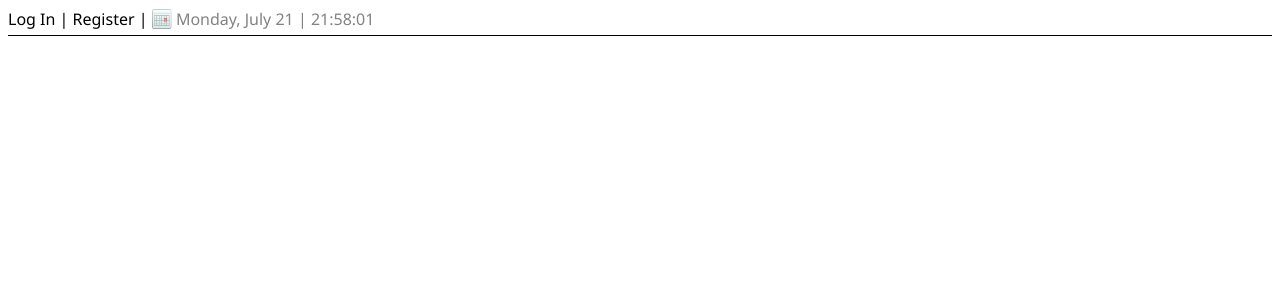
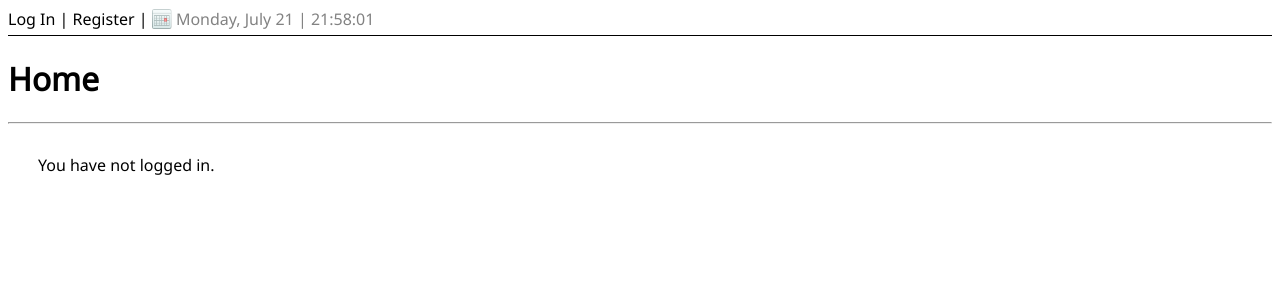
Before and after one commit to finScript/chat-project, a PHP site: page / in a window 1280 px wide. Shown: the top 300 px of the page. Run offline with PHP 8.4, Linux system fonts and the light colour scheme.

Commit message:
Minor Changes

```diff
--- a/chat/create.php
+++ b/chat/create.php
@@ -110,6 +110,9 @@
 
 						}
 
+						$sql = "INSERT INTO participants(chatkey, username) VALUES ('$sessionkey', '$host')";
+						$db->query($sql);
+
 						$user->access_to = $sessionkey;
 						$_SESSION['user'] = serialize($user);
 
--- a/index.php
+++ b/index.php
@@ -41,6 +41,15 @@
 
 			}
 
+			?>
+
+			<h1>Home</h1>
+			<hr>
+
+			<div id="wrapper">
+
+			<?php
+
 			if(isset($_SESSION['user'])) {
 
 				echo "<div id='invites'>";
@@ -48,6 +57,9 @@
 				$sql = "SELECT * FROM invites WHERE username = '" . $user->username . "'";
 				$db = new mysqli('localhost', 'root', '', 'chat');
 				$res = $db->query($sql);
+
+				echo "<h3>Invitations:</h3>";
+
 				if($res->num_rows) {
 
 
@@ -101,40 +113,53 @@
 
 
 
-				} else {
+				} else echo "You have not been invited to any chat sessions.";
 
-					echo "You have not been invited to any chat sessions.";
 
 				$sql = "SELECT * FROM active_chats WHERE host = '" . $user->username . "'";
 				$res = $db->query($sql);
+
+				echo "<h3>Hostings:</h3>";
+
+				if($res->num_rows) {
+
+					while($row = $res->fetch_object()) {
+						echo "You are hosting the following session: <b>";
+						echo $row->name . " (
+
+							<a href='chat/messenger/'><img src='chat/img/arrow_right.png' width='20' height='20' style='vertical-align:-4px;' /></a>
+							<a href='chat/messenger/delete.php'><img src='chat/img/invalidicon.png' width='20' height='20' style='vertical-align:-4px;' /></a>
+
+
+						)</b>";
+
+					}
+
+				} else echo "You are not hosting any session.";
+
+				$sql = "SELECT * FROM participants WHERE username = '" . $user->username . "'";
+				$res = $db->query($sql);
+
+				echo "<h3>Participations:</h3>";
 
 				if($res->num_rows) {
 
 					while($row = $res->fetch_object()) {
 
-							echo "<br />You are hosting the following session: <b>" . $row->name . " (<a href='chat/messenger/'>" . $user->access_to . "</a>)</b>";
-
-						}
-
-					} else {
-
-						echo "<br />You are no hosting any session.";
-
-						$sql = "SELECT * FROM participants WHERE username = '" . $user->username . "'";
-						$res = $db->query($sql);
-
-						if($res->num_rows) {
-
-							while($row = $res->fetch_object()) {
-
-								echo "<br />You are participating to following chat session: <b>";
+						echo "You are participating to following chat session: <b>";
 
 						$sql_2 = "SELECT * FROM active_chats WHERE chatkey = '" . $row->chatkey . "'";
 						$res_2 = $db->query($sql_2);
 
 						while($row_2 = $res_2->fetch_object()) {
 
-									echo $row_2->name . " (" . $row_2->chatkey . ")";
+							echo $row_2->name . " (
+
+								<a href='chat/messenger/'><img src='chat/img/arrow_right.png' width='20' height='20' style='vertical-align:-4px;' /></a>
+								<a href='chat/messenger/delete.php'><img src='chat/img/invalidicon.png' width='20' height='20' style='vertical-align:-4px;' /></a>
+
+
+							)";
 
 						}
 
@@ -142,23 +167,22 @@
 
 					}
 
-						} else {
+				} else echo "You are not participating to any chat session.";
 
-							echo "<br />You are not participating to any chat session.";
-
-						}
-
-					}
-
-				}
 				echo "</div>";
 
+			} else {
+				?>
+
+				<p>You have not logged in.</p>
+
+				<?php
 			}
 
 
 		?>
 
-
+		</div>
 
 	</body>
 
--- a/local_style.css
+++ b/local_style.css
@@ -26,3 +26,9 @@
 	color: green;
 
 }
+
+#wrapper {
+
+	margin: 30px;
+
+}
```
Lines whose indentation alone changed are shown as unchanged.
